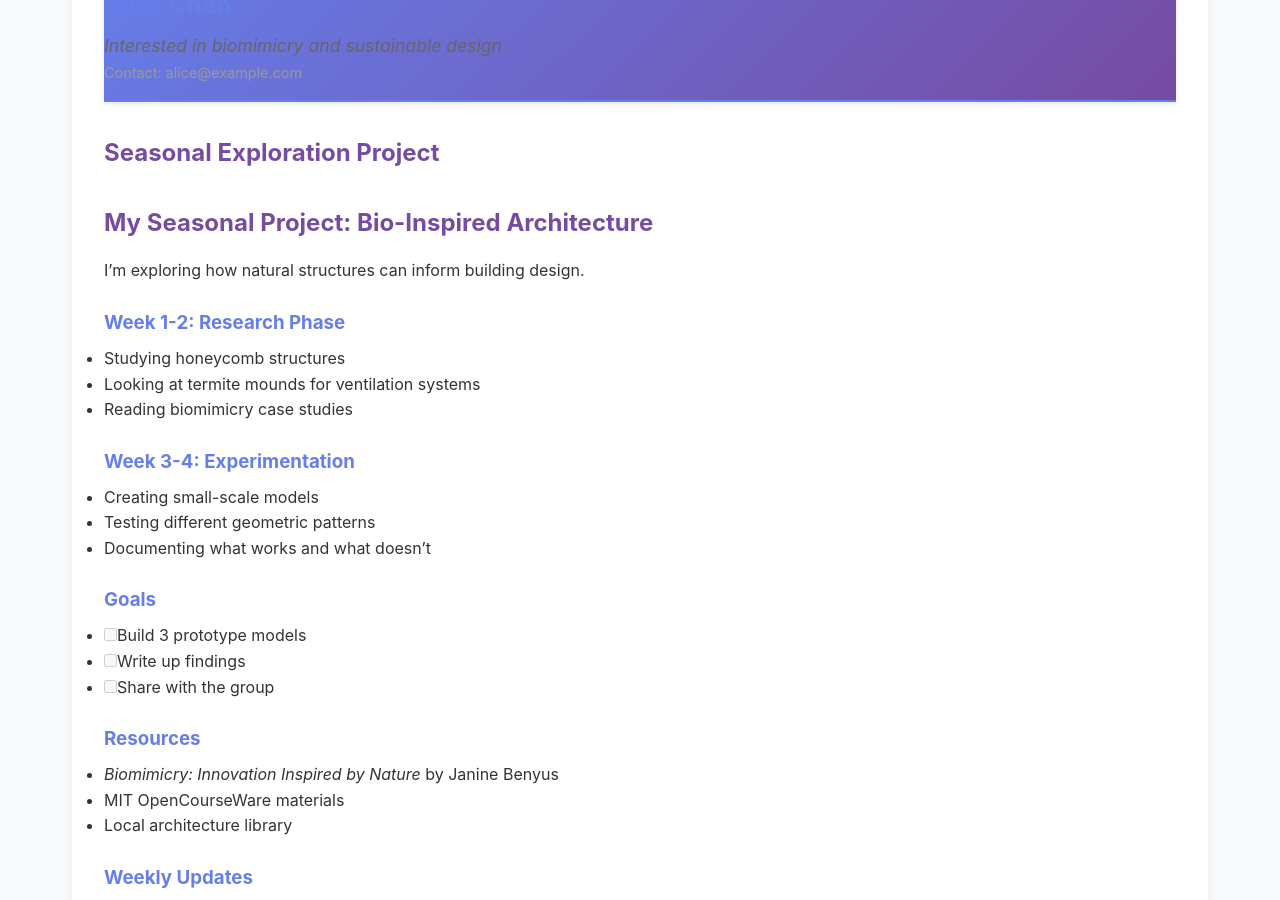
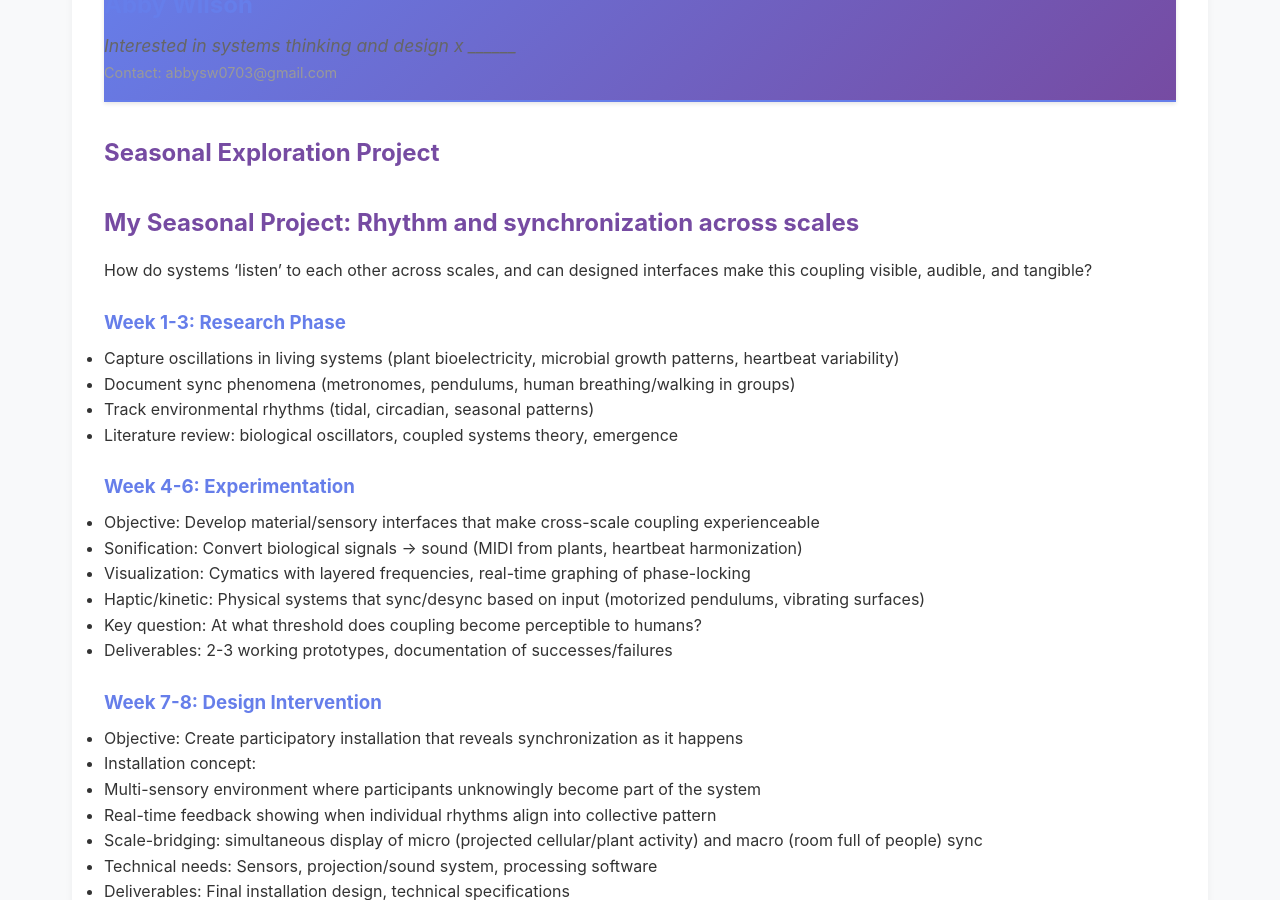
Before and after one commit to abbysinclaire/ragbag-platform, a Jekyll site: the page built from _members/alice-chen.md, in a window 1280 px wide and 900 px high, scrolled down 196 px. Built offline with Jekyll 4.4.1, drawn with Linux system fonts in a browser that asks for light colours; some of the changed text lies outside the part shown.

Commit message:
Update alice-chen.md

```diff
--- a/_members/alice-chen.md
+++ b/_members/alice-chen.md
@@ -1,38 +1,59 @@
 ---
-name: Alice Chen
-bio: Interested in biomimicry and sustainable design
-email: alice@example.com
-tags: [biomimicry, design, sustainability]
+name: Abby Wilson
+bio: Interested in systems thinking and design x ______
+email: abbysw0703@gmail.com
+tags: [design, narrative, complex systems]
 ---
 
-## My Seasonal Project: Bio-Inspired Architecture
+## My Seasonal Project: Rhythm and synchronization across scales
 
-I'm exploring how natural structures can inform building design.
+How do systems 'listen' to each other across scales, and can designed interfaces make this coupling visible, audible, and tangible?
 
-### Week 1-2: Research Phase
-- Studying honeycomb structures
-- Looking at termite mounds for ventilation systems
-- Reading biomimicry case studies
+### Week 1-3: Research Phase
+- Capture oscillations in living systems (plant bioelectricity, microbial growth patterns, heartbeat variability)
+- Document sync phenomena (metronomes, pendulums, human breathing/walking in groups)
+- Track environmental rhythms  (tidal, circadian, seasonal patterns)
+- Literature review: biological oscillators, coupled systems theory, emergence
 
-### Week 3-4: Experimentation
-- Creating small-scale models
-- Testing different geometric patterns
-- Documenting what works and what doesn't
+### Week 4-6: Experimentation
+- Objective: Develop material/sensory interfaces that make cross-scale coupling experienceable
+- Sonification: Convert biological signals → sound (MIDI from plants, heartbeat harmonization)
+- Visualization: Cymatics with layered frequencies, real-time graphing of phase-locking
+- Haptic/kinetic: Physical systems that sync/desync based on input (motorized pendulums, vibrating surfaces)
+- Key question: At what threshold does coupling become perceptible to humans?
+- Deliverables: 2-3 working prototypes, documentation of successes/failures
 
-### Goals
-- [ ] Build 3 prototype models
-- [ ] Write up findings
-- [ ] Share with the group
+### Week 7-8: Design Intervention
+- Objective: Create participatory installation that reveals synchronization as it happens
+- Installation concept:
+* Multi-sensory environment where participants unknowingly become part of the system
+* Real-time feedback showing when individual rhythms align into collective pattern
+* Scale-bridging: simultaneous display of micro (projected cellular/plant activity) and macro (room full of people) sync
+- Technical needs: Sensors, projection/sound system, processing software
+- Deliverables: Final installation design, technical specifications
 
-### Resources
-- *Biomimicry: Innovation Inspired by Nature* by Janine Benyus
-- MIT OpenCourseWare materials
-- Local architecture library
+### Week 9-10: Exhibit and Iterate
+- Objective: Test with audience, gather insights on how humans respond to made-visible coupling
+- Documentation:
+* Video of installation in use
+* Participant feedback on experience
+* Analysis: Did people notice sync? Did awareness change their behavior?
+- Final output: Portfolio-ready documentation + reflective essay on findings
+
+### Success Metrics
+* [ ] Captured rhythms at 3+ distinct scales
+* [ ] Created functional interface that translates invisible coupling into sensory experience
+* [ ] Demonstrated emergent synchronization in participatory context
+* [ ] Revealed something new about how cross-scale listening works
+
+### Resources Needed
+* Bioelectrical sensors (plant, heartbeat monitors)
+* Audio equipment + DAW software
+* Cymatics setup (speaker, plate, sand/water)
+* Projection + computing power
+* Access to spaces for observation (natural settings, public spaces)
 
 ### Weekly Updates
 
-#### February 5, 2026
-Started looking at hexagonal patterns today. The strength-to-material ratio is fascinating!
-
-#### January 29, 2026
-Initial research week. Collecting images and references.
+#### February 7, 2026
+Started reading up on synchronization and rhythym!
```
